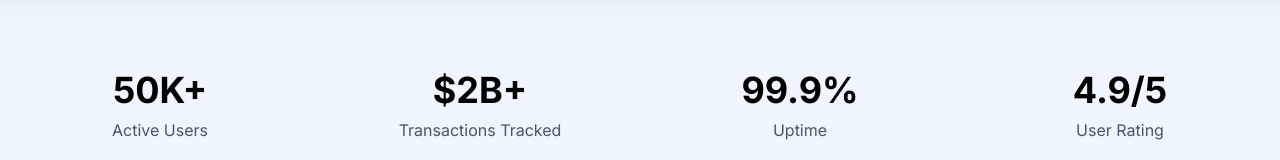
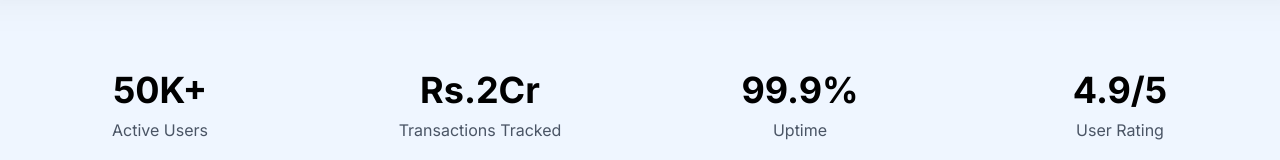
Before and after one commit to gauravdotiyal/MoneyMap, a Next.js app: page / in a window 1280 px wide. Shown: the part 1513-1673 px from the top of the page. Built offline with nearby package versions, Linux system fonts and the light colour scheme; no server answers.

Commit message:
Detecting the deployment

```diff
--- a/components/hero.jsx
+++ b/components/hero.jsx
@@ -30,7 +30,7 @@ const HeroSection = () => {
     <div className="pb-20 px-4">
       <div className="container mx-auto text-center">
         <h1 className="text-5xl md:text-8xl lg:text-[105px] pb-6 gradient-title">
-          Manage Your Finance <br /> With Intelligence
+          Finance Management <br /> With A.I.
         </h1>
         <p className="text-xl text-gray-600 mb-8 max-w-2xl mx-auto ">
           An AI-powered finance management app that tracks expenses, analyzes
--- a/data/landing.js
+++ b/data/landing.js
@@ -14,7 +14,7 @@ export const statsData = [
     label: "Active Users",
   },
   {
-    value: "$2B+",
+    value: "Rs.2Cr",
     label: "Transactions Tracked",
   },
   {
```
